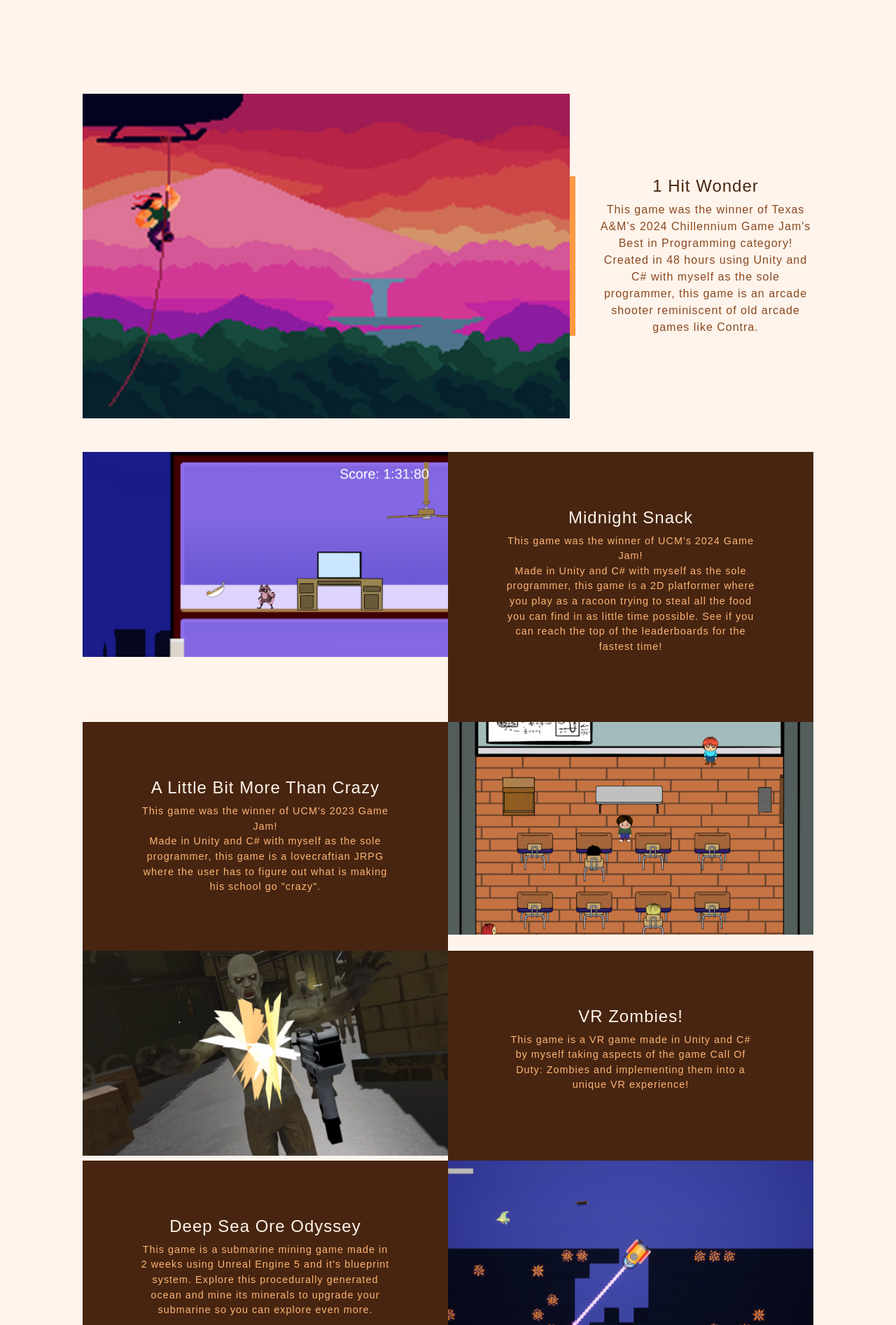
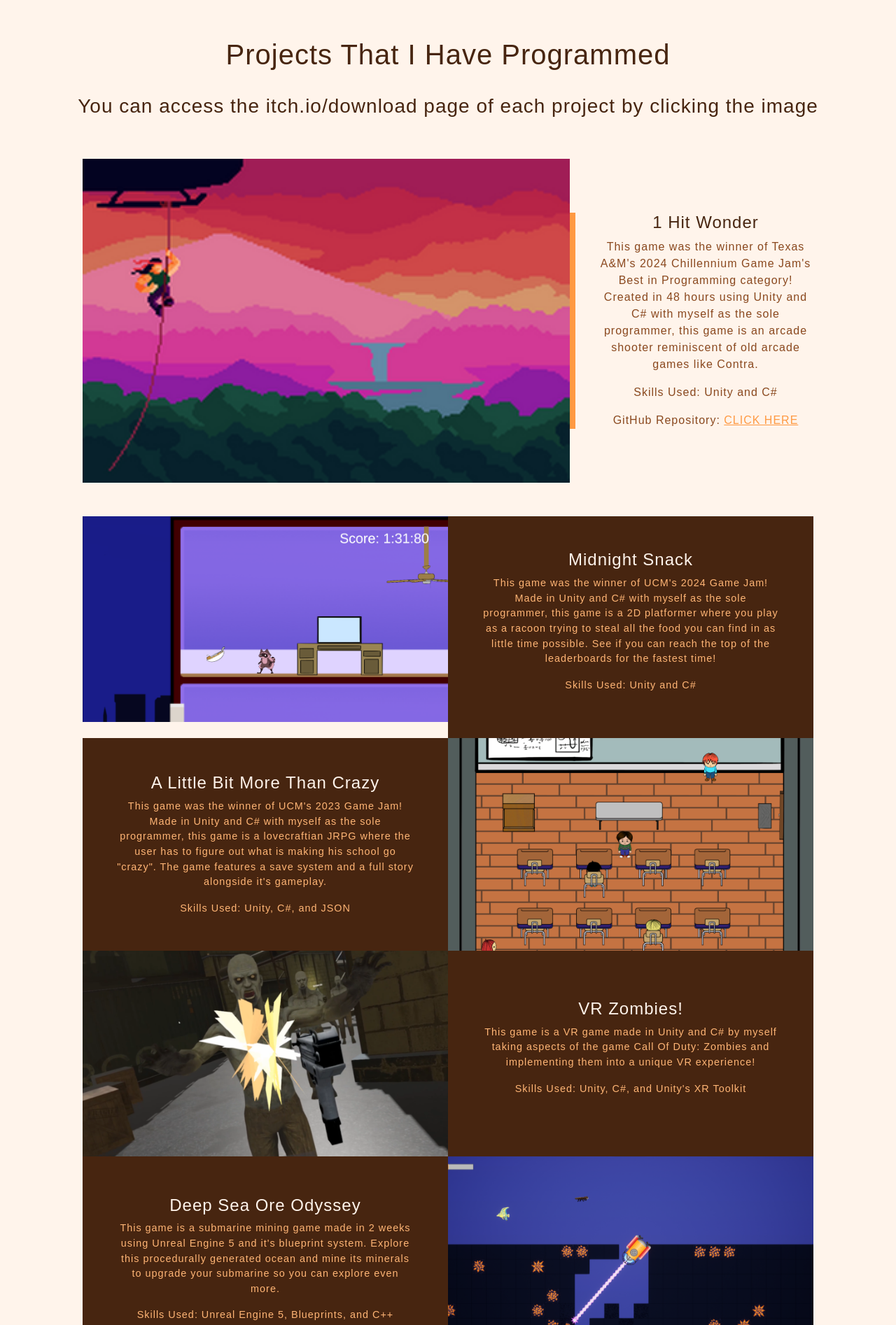
Before and after one commit to McCalisterC/mccalisterc.github.io, a plain HTML site: page index.html in a window 1280 px wide. Shown: the part 1560-3454 px from the top of the page at 70% size. Drawn offline with nearby package versions, Linux system fonts and the light colour scheme; a web font is replaced by a local one.

Commit message:
Specifications On Projects Tab
Added specifics on which skills were used for each project and how to access the download/itch.io page for each project.

```diff
--- a/css/mystyles.css
+++ b/css/mystyles.css
@@ -490,7 +490,7 @@ body {
 }
 
 .projects-section {
-  padding: 10rem 0;
+  padding: 5rem 0;
 }
 .projects-section .featured-text {
   padding: 2rem;
@@ -508,7 +508,7 @@ body {
 }
 @media (min-width: 992px) {
   .projects-section .project-text {
-    padding: 5rem;
+    padding: 3rem;
   }
   .projects-section .project-text hr {
     /* border-color: #64a19d; */
--- a/index.html
+++ b/index.html
@@ -80,6 +80,8 @@
         </section>
         <!-- Projects-->
         <section class="projects-section bg-light" id="projects">
+            <h1 class="text-black text-center" style="padding-bottom: 25px;">Projects That I Have Programmed</h1>
+            <h3 class="text-black text-center" style="padding-bottom: 50px;">You can access the itch.io/download page of each project by clicking the image</h3>
             <div class="container px-4 px-lg-5">
                 <!-- Featured Project Row-->
                 <div class="row gx-0 mb-4 mb-lg-5 align-items-center">
@@ -90,6 +92,14 @@
                             <p class="text-black-50 mb-0">This game was the winner of Texas A&M's 2024 Chillennium Game Jam's Best in Programming category!<br>
                                 Created in 48 hours using Unity and C# with myself as the sole programmer,
                                 this game is an arcade shooter reminiscent of old arcade games like Contra.</p>
+                            <p></p>
+                            <p class="text-black-50 mb-0">
+                                Skills Used: Unity and C#
+                            </p>
+                            <p></p>
+                            <p class="text-black-50 mb-0">
+                                GitHub Repository: <a href="https://github.com/McCalisterC/Chillennium2024">CLICK HERE</a>
+                            </p>
                         </div>
                     </div>
                 </div>
@@ -104,6 +114,10 @@
                                     <p class="mb-0 text-white-50">This game was the winner of UCM's 2024 Game Jam!<br> Made in Unity and C# with myself as the sole programmer,
                                         this game is a 2D platformer where you play as a racoon trying to steal all the food you can find in as little time possible.
                                         See if you can reach the top of the leaderboards for the fastest time!</p>
+                                        <p></p>
+                                        <p class="mb-0 text-white-50">
+                                            Skills Used: Unity and C#
+                                        </p>
                                     <hr class="d-none d-lg-block mb-0 ms-0" />
                                 </div>
                             </div>
@@ -112,7 +126,7 @@
                 </div>
                 <!-- Project Two Row-->
                 <div class="row gx-0 justify-content-center">
-                    <div class="col-lg-6"><a href="https://drive.google.com/file/d/1C3H5zjfG30hmifC8GlQsyN33QfPlQsGJ/view?usp=sharing"><img class="img-fluid" src="assets/img/GameJam2022Screenshot.PNG" alt="Screenshot of A Little Bit More Than Crazy" /></a></div>
+                    <div class="col-lg-6"><a href="https://drive.google.com/file/d/1qpIiKPZsp0Lx_oX3PsezwziaKYbf4Wjb/view?usp=sharing"><img class="img-fluid" src="assets/img/GameJam2022Screenshot.PNG" alt="Screenshot of A Little Bit More Than Crazy" /></a></div>
                     <div class="col-lg-6 order-lg-first">
                         <div class="bg-black text-center h-100 project">
                             <div class="d-flex h-100">
@@ -120,7 +134,11 @@
                                     <h4 class="text-white">A Little Bit More Than Crazy</h4>
                                     <p class="mb-0 text-white-50">This game was the winner of UCM's 2023 Game Jam!<br>
                                         Made in Unity and C# with myself as the sole programmer, this game is a lovecraftian JRPG where the user
-                                        has to figure out what is making his school go "crazy".</p>
+                                        has to figure out what is making his school go "crazy". The game features a save system and a full story alongside it's gameplay.</p>
+                                    <p></p>
+                                    <p class="mb-0 text-white-50">
+                                        Skills Used: Unity, C#, and JSON
+                                    </p>
                                 </div>
                             </div>
                         </div>
@@ -135,6 +153,10 @@
                                 <div class="project-text w-100 my-auto text-center text-lg-left">
                                     <h4 class="text-white">VR Zombies!</h4>
                                     <p class="mb-0 text-white-50">This game is a VR game made in Unity and C# by myself taking aspects of the game Call Of Duty: Zombies and implementing them into a unique VR experience!</p>
+                                    <p></p>
+                                    <p class="mb-0 text-white-50">
+                                        Skills Used: Unity, C#, and Unity's XR Toolkit
+                                    </p>
                                     <hr class="d-none d-lg-block mb-0 ms-0" />
                                 </div>
                             </div>
@@ -150,6 +172,10 @@
                                 <div class="project-text w-100 my-auto text-center text-lg-right">
                                     <h4 class="text-white">Deep Sea Ore Odyssey</h4>
                                     <p class="mb-0 text-white-50">This game is a submarine mining game made in 2 weeks using Unreal Engine 5 and it's blueprint system. Explore this procedurally generated ocean and mine its minerals to upgrade your submarine so you can explore even more.</p>
+                                    <p></p>
+                                    <p class="mb-0 text-white-50">
+                                        Skills Used: Unreal Engine 5, Blueprints, and C++
+                                    </p>
                                 </div>
                             </div>
                         </div>
```
Also changed, not shown: css/styles.css.
